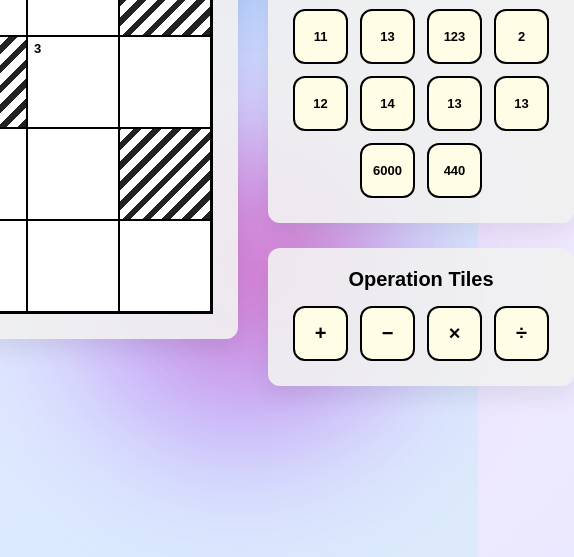
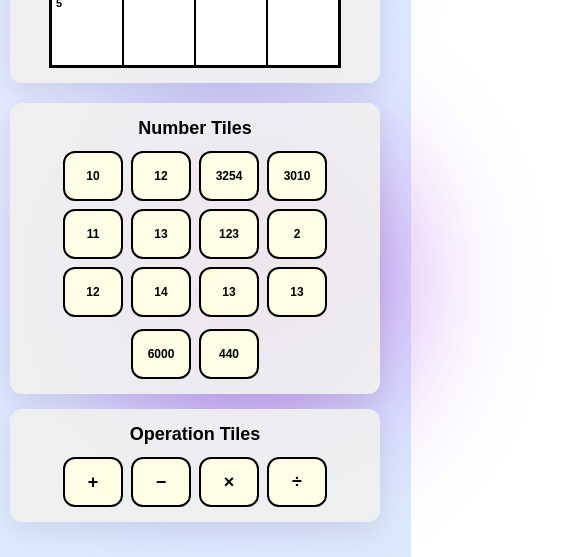
Before and after one commit to priyaabi5655-bit/arithmetic-grid-game, a plain HTML site: page index.html in a window 390 px wide. Shown: the part 287-844 px from the top of the page, 574 px wide, since content can reach past the window. Drawn offline with Linux system fonts and the light colour scheme.

Commit message:
mobile view added puzzle.css

```diff
--- a/puzzle.css
+++ b/puzzle.css
@@ -2,7 +2,7 @@
 body {
     font-family: Arial, sans-serif;
     margin: 0;
-    padding: 30px;
+    padding: 20px;
     min-height: 100vh;
     display: flex;
     justify-content: center;
@@ -67,10 +67,12 @@ body {
 /* Main Container Layout */
 .game-container {
     display: flex;
+    flex-direction: row;
     align-items: flex-start;
     gap: 30px;
     position: relative;
     z-index: 1;
+    max-width: 100%;
 }
 
 /* Light-Gray Cards */
@@ -81,6 +83,7 @@ body {
     box-sizing: border-box;
     box-shadow: 0 10px 25px rgba(0, 0, 0, 0.08);
     backdrop-filter: blur(8px);
+    width: 100%;
 }
 
 .card-title {
@@ -117,9 +120,11 @@ body {
     cursor: pointer;
     position: relative;
     transition: transform 0.15s, background-color 0.15s;
+    user-select: none;
+    -webkit-tap-highlight-color: transparent;
 }
 
-.cell:hover {
+.cell:hover, .cell:active {
     background-color: #dff6ff;
     transform: scale(1.03);
     z-index: 2;
@@ -136,7 +141,7 @@ body {
     cursor: default;
 }
 
-.blocked:hover {
+.blocked:hover, .blocked:active {
     background: repeating-linear-gradient(
         -45deg,
         #222 0px,
@@ -160,6 +165,7 @@ body {
     display: flex;
     flex-direction: column;
     gap: 25px;
+    width: 100%;
 }
 
 .panel-card {
@@ -201,9 +207,11 @@ body {
     cursor: pointer;
     box-sizing: border-box;
     transition: transform 0.15s, background-color 0.15s;
+    user-select: none;
+    -webkit-tap-highlight-color: transparent;
 }
 
-.tile:hover {
+.tile:hover, .tile:active {
     transform: scale(1.08);
     background-color: #fff9b3;
 }
@@ -212,6 +220,93 @@ body {
     font-size: 20px;
 }
 
-.op-tile:hover {
+.op-tile:hover, .op-tile:active {
     background-color: #ffe680;
 }
+
+/* --- MOBILE RESPONSIVE MEDIA QUERIES --- */
+
+/* Tablet & Mobile Screens (800px or smaller) */
+@media screen and (max-width: 800px) {
+    body {
+        padding: 15px 10px;
+        align-items: flex-start;
+    }
+
+    .game-container {
+        flex-direction: column;
+        align-items: center;
+        gap: 20px;
+        width: 100%;
+    }
+
+    .card {
+        padding: 15px;
+    }
+
+    .side-panel {
+        gap: 15px;
+    }
+}
+
+/* Small Mobile Screens (480px or smaller) */
+@media screen and (max-width: 480px) {
+    .card-title {
+        font-size: 18px;
+        margin-bottom: 12px;
+    }
+
+    /* Scales down the 4x4 main grid to fit small phone screens */
+    .grid {
+        grid-template-columns: repeat(4, 70px);
+        grid-template-rows: repeat(4, 70px);
+    }
+
+    .cell {
+        font-size: 16px;
+    }
+
+    .small-number {
+        font-size: 11px;
+        top: 2px;
+        left: 4px;
+    }
+
+    /* Adjusts side panel tiles for phone screens */
+    .number-grid {
+        grid-template-columns: repeat(4, 60px);
+        gap: 8px;
+    }
+
+    .number-grid-bottom, .op-grid {
+        gap: 8px;
+    }
+
+    .tile {
+        width: 60px;
+        height: 50px;
+        font-size: 12px;
+    }
+
+    .op-tile {
+        font-size: 18px;
+    }
+}
+
+/* Extra Small Phones (360px or smaller) */
+@media screen and (max-width: 360px) {
+    .grid {
+        grid-template-columns: repeat(4, 60px);
+        grid-template-rows: repeat(4, 60px);
+    }
+
+    .number-grid {
+        grid-template-columns: repeat(4, 50px);
+        gap: 6px;
+    }
+
+    .tile {
+        width: 50px;
+        height: 45px;
+    }
+}
```
